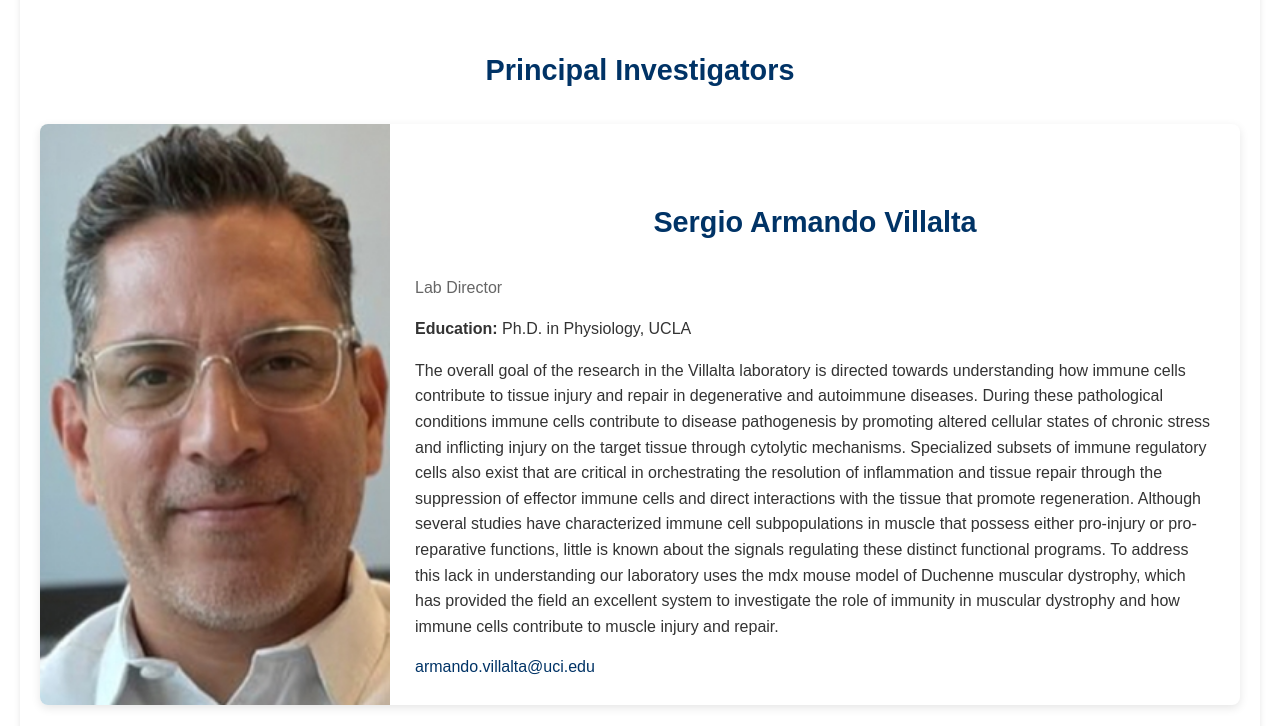
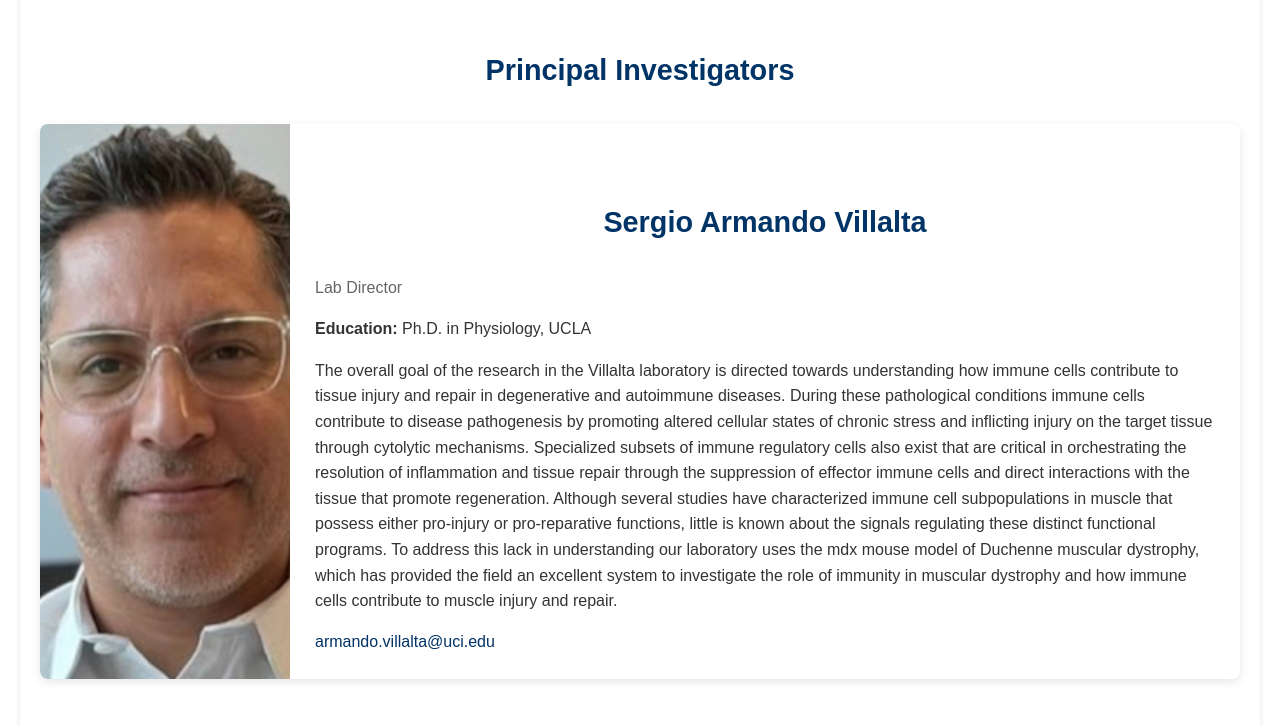
Before and after one commit to roganich/VLab, a plain HTML site: page team.html in a window 1280 px wide. Shown: the part 372-1098 px from the top of the page. Drawn offline with Linux system fonts and the light colour scheme.

Commit message:
Resize member card

```diff
--- a/styles.css
+++ b/styles.css
@@ -159,7 +159,7 @@ section h2 {
 }
 
 .team-member-image {
-    flex: 0 0 350px;
+    flex: 0 0 250px;
 }
 
 .team-member-image img {
```
